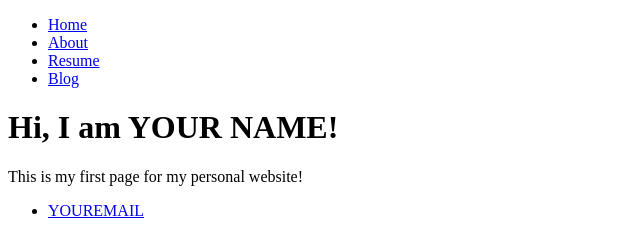
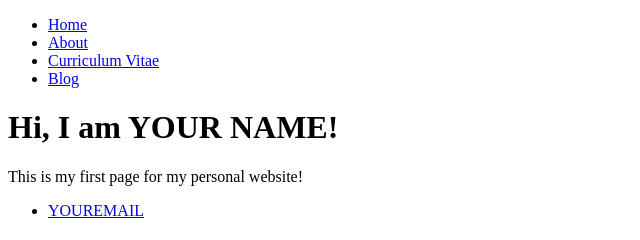
Before and after one commit to yichengthepainter/Yicheng, a plain HTML site: page index.html in a window 1280 px wide. Shown: the full height of the page, 0-640 px from the left. Drawn offline with Linux system fonts and the light colour scheme.

Commit message:
Update index.html

```diff
--- a/index.html
+++ b/index.html
@@ -8,7 +8,7 @@
      <ul>
        <li><a href=”/”>Home</a></li>
        <li><a href=”/about”>About</a></li>
-       <li><a href=”/resume”>Resume</a></li>
+       <li><a href=”/resume”>Curriculum Vitae</a></li>
        <li><a href=”/blog”>Blog</a></li>
      </ul>
    </nav>
```
